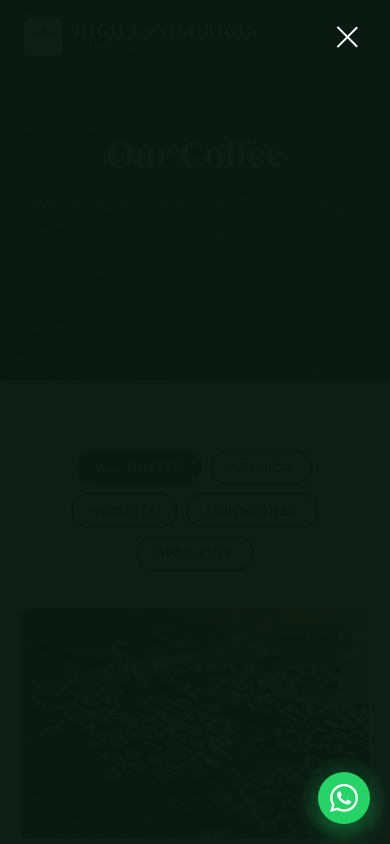
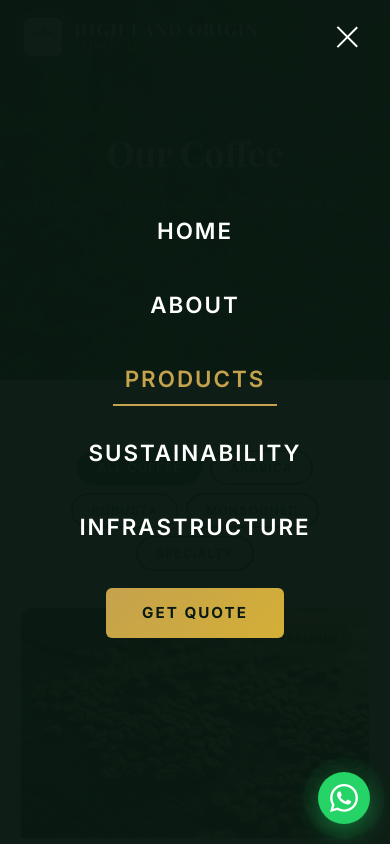
Before and after one commit to mdasper/Highland-origin, a React (Vite) app: page /products in a window 390 px wide. Both pictures are taken after a click on the button "Toggle menu". Shown: the top 844 px of the page. Built offline with nearby package versions, Linux system fonts and the light colour scheme; a web font is replaced by a local one.

Commit message:
fix: mobile navigation menu links visibility and viewport containment

```diff
--- a/src/components/Navbar.jsx
+++ b/src/components/Navbar.jsx
@@ -27,14 +27,9 @@ export default function Navbar() {
   }, [location])
 
   return (
-    <motion.nav
-      className={`navbar ${scrolled ? 'scrolled' : ''}`}
-      initial={{ y: -100 }}
-      animate={{ y: 0 }}
-      transition={{ duration: 0.6, ease: 'easeOut' }}
-    >
+    <nav className={`navbar ${scrolled ? 'scrolled' : ''}`}>
       <div className="container">
-        <Link to="/" className="nav-logo">
+        <Link to="/" className="nav-logo" onClick={() => setMobileOpen(false)}>
           <img src={logo} alt="High Land Origin Logo" />
           <div className="nav-brand">
             <span className="nav-brand-name">HIGH LAND ORIGIN</span>
@@ -48,11 +43,12 @@ export default function Navbar() {
               key={item.path}
               to={item.path}
               className={location.pathname === item.path ? 'active' : ''}
+              onClick={() => setMobileOpen(false)}
             >
               {item.label}
             </Link>
           ))}
-          <Link to="/contact" className="nav-cta">Get Quote</Link>
+          <Link to="/contact" className="nav-cta" onClick={() => setMobileOpen(false)}>Get Quote</Link>
         </div>
 
         <button
@@ -65,6 +61,6 @@ export default function Navbar() {
           <span></span>
         </button>
       </div>
-    </motion.nav>
+    </nav>
   )
 }
--- a/src/index.css
+++ b/src/index.css
@@ -2134,31 +2134,60 @@ h4 { font-size: clamp(1.2rem, 2vw, 1.5rem); }
 @media (max-width: 1024px) {
   .nav-links { display: none; }
   .hamburger {
-    display: flex;
-    position: relative;
-    z-index: 1002;
+    display: flex !important;
+    position: relative !important;
+    z-index: 10002 !important;
   }
 
   .nav-links.mobile-open {
-    display: flex;
-    flex-direction: column;
-    position: fixed;
-    top: 0;
-    left: 0;
-    right: 0;
-    bottom: 0;
-    background: rgba(10, 26, 18, 0.98);
-    backdrop-filter: blur(25px);
-    -webkit-backdrop-filter: blur(25px);
-    justify-content: center;
-    align-items: center;
-    gap: 28px;
-    z-index: 1001;
-    padding: 40px 20px;
+    display: flex !important;
+    flex-direction: column !important;
+    position: fixed !important;
+    top: 0 !important;
+    left: 0 !important;
+    right: 0 !important;
+    bottom: 0 !important;
+    width: 100vw !important;
+    height: 100vh !important;
+    height: 100dvh !important;
+    background: #0A1A12 !important;
+    background: rgba(10, 26, 18, 0.98) !important;
+    backdrop-filter: blur(25px) !important;
+    -webkit-backdrop-filter: blur(25px) !important;
+    justify-content: center !important;
+    align-items: center !important;
+    gap: 24px !important;
+    z-index: 10001 !important;
+    padding: 60px 20px !important;
   }
 
   .nav-links.mobile-open a {
-    font-size: 1.3rem;
+    font-size: 1.4rem !important;
+    color: #FFFFFF !important;
+    font-weight: 600 !important;
+    letter-spacing: 2px !important;
+    text-transform: uppercase !important;
+    display: block !important;
+    visibility: visible !important;
+    opacity: 1 !important;
+    text-align: center !important;
+    padding: 6px 12px !important;
+    transition: var(--transition-smooth);
+  }
+
+  .nav-links.mobile-open a:hover,
+  .nav-links.mobile-open a.active {
+    color: var(--accent) !important;
+  }
+
+  .nav-links.mobile-open .nav-cta {
+    margin-top: 12px !important;
+    font-size: 0.95rem !important;
+    padding: 12px 36px !important;
+    background: linear-gradient(135deg, var(--accent), var(--accent-light)) !important;
+    color: var(--primary-darkest) !important;
+    border-radius: 6px !important;
+    font-weight: 700 !important;
   }
 
   .stats-grid { grid-template-columns: repeat(2, 1fr); gap: 24px; }
```
